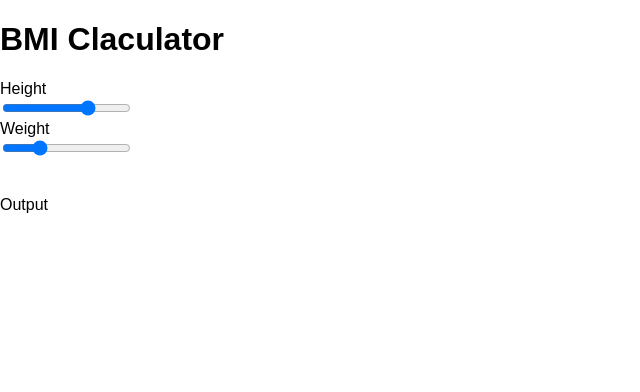
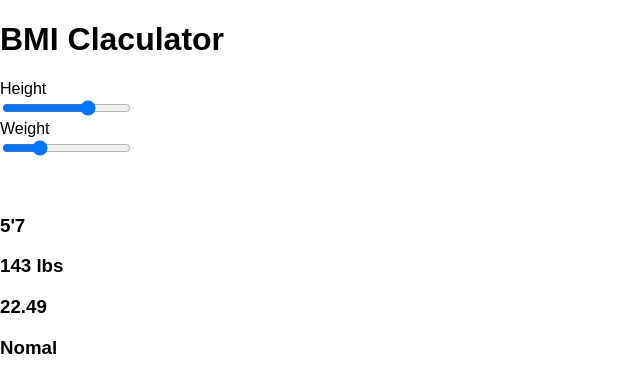
Before and after one commit to kk5190/bmi-app, a React (Create React App) app: page / in a window 1280 px wide. Shown: the top 392 px of the page, without its empty margins (0-640 px from the left). Built offline with nearby package versions, Linux system fonts and the light colour scheme.

Commit message:
add output component

```diff
--- a/src/App.js
+++ b/src/App.js
@@ -50,7 +50,7 @@ class App extends Component {
           </div>
         </form>
         <br /><br />
-        <Output />
+        <Output data={this.state}/>
       </div>
     );
   }
--- a/src/Components/Output.js
+++ b/src/Components/Output.js
@@ -1,10 +1,29 @@
 import React, { Component } from 'react';
 
 class Output extends Component {
+  toFeet = (n) => {
+    const realFeet = ((n * 0.393700) / 12);
+    const feet = Math.floor(realFeet);
+    const inches = Math.round((realFeet - feet) * 12);
+    return feet + "'" + inches;
+  }
+
+  toLbs = (n) => {
+    const nearExact = n / 0.45359237;
+    const lbs = Math.floor(nearExact);
+    return lbs;
+  }
   render() {
+    const height = this.toFeet(this.props.data.height);
+    const weight = this.toLbs(this.props.data.weight);
+    const bmi = this.props.data.bmi;
+    const bmiClass = this.props.data.bmiClass;
     return (
       <div className="output">
-        Output
+        <h3>{height}</h3>
+        <h3>{weight} lbs</h3>
+        <h3>{bmi}</h3>
+        <h3 className={(this.props.data.bmiClass === "Obese") ? "dabger" : ""}>{bmiClass} {(this.props.data.bmiClass === "Obese") ? <a href='https://someproductsite.com'>What can I do?</a> : ""}</h3>
       </div>
     );
   }
```
